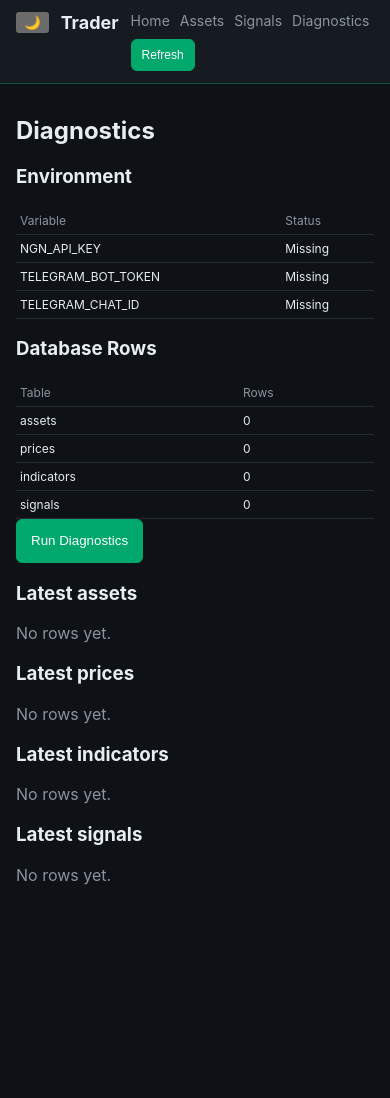
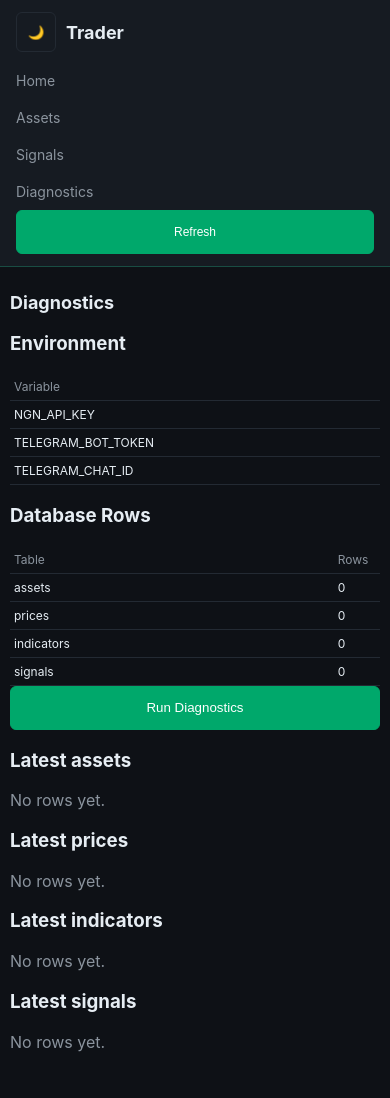
Before and after one commit to ositatochi/trader_system, a Flask app: page /diagnostics in a window 390 px wide. Before the commit the page ends 885 px from the top, so only its background shows below. Run offline with Flask 3, Linux system fonts and the light colour scheme; data that the repository does not hold is empty.

Commit message:
feat(ui): mobile-first responsive layout, scrollable tables, safe-area padding

```diff
--- a/static/style.css
+++ b/static/style.css
@@ -13,6 +13,7 @@
   --badge-stock-fg: #65e6ae;
   --badge-crypto-bg: color-mix(in srgb, var(--accent) 12%, var(--bg-elev));
   --badge-crypto-fg: #9af0c8;
+  --card-shadow: none;
 }
 
 :root[data-theme="light"] {
@@ -30,6 +31,7 @@
   --badge-stock-fg: #006b43;
   --badge-crypto-bg: color-mix(in srgb, var(--accent) 8%, white);
   --badge-crypto-fg: #005e3c;
+  --card-shadow: 0 1px 3px rgb(31 35 40 / 8%);
 }
 
 body {
@@ -47,8 +49,8 @@ body {
   border-bottom: 1px solid color-mix(in srgb, var(--accent) 28%, var(--border));
   padding: 12px 16px;
   display: flex;
-  justify-content: space-between;
   align-items: center;
+  gap: 10px;
   padding-top: max(12px, env(safe-area-inset-top));
   z-index: 100;
 }
@@ -60,10 +62,14 @@ body {
   text-decoration: none;
 }
 
+.brand { margin-right: auto; }
+
 .topbar nav a {
+  display: inline-block;
   color: var(--muted);
   text-decoration: none;
   margin-left: 12px;
+  padding: 10px;
   font-size: 14px;
 }
 
@@ -77,11 +83,14 @@ body {
 }
 
 .card {
+  box-sizing: border-box;
+  width: 100%;
   background: var(--bg-elev);
   border: 1px solid var(--border);
-  border-radius: 6px;
+  border-radius: 14px;
   padding: 14px;
   margin-bottom: 12px;
+  box-shadow: var(--card-shadow);
 }
 
 .row { display: flex; align-items: center; gap: 8px; }
@@ -111,23 +120,58 @@ body {
   cursor: pointer;
 }
 
-.btn.small { min-height: 32px; padding: 4px 10px; font-size: 12px; }
+.btn.small { min-height: 44px; padding: 4px 10px; font-size: 12px; }
 .btn.primary { background: var(--accent); border-color: var(--accent); color: var(--accent-fg); }
 .section-heading { margin-top: 28px; }
+h2 { font-size: 22px; }
+
+.theme-toggle {
+  box-sizing: border-box;
+  width: 40px;
+  min-width: 40px;
+  height: 40px;
+  min-height: 40px;
+  padding: 0;
+  border: 1px solid var(--border);
+  border-radius: 6px;
+  background: var(--bg-elev);
+  color: var(--fg);
+  cursor: pointer;
+}
 
 table { width: 100%; border-collapse: collapse; font-size: 13px; }
 th, td { padding: 8px; border-bottom: 1px solid var(--border); text-align: left; }
 th { color: var(--muted); font-weight: normal; }
+.table-wrap { max-width: 100%; overflow-x: auto; }
+.table-wrap table { min-width: 520px; }
 a { color: var(--accent); text-decoration: none; }
 .muted { color: var(--muted); }
 .small { font-size: 12px; }
 .micro { font-size: 10px; }
+.container { padding-bottom: calc(40px + env(safe-area-inset-bottom)); }
 
 @media (max-width: 600px) {
-  .topbar { align-items: flex-start; gap: 12px; }
-  .topbar nav { display: flex; align-items: center; flex-wrap: wrap; gap: 10px; }
-  .topbar nav a { margin-left: 0; }
-  .container { overflow-x: auto; }
+  .topbar {
+    display: grid;
+    grid-template-columns: 40px minmax(0, 1fr);
+    align-items: center;
+    gap: 10px;
+  }
+  .brand { grid-column: 2; margin: 0; }
+  .topbar nav {
+    grid-column: 1 / -1;
+    display: flex;
+    flex-direction: column;
+    align-items: stretch;
+    gap: 0;
+  }
+  .topbar nav a { margin: 0; padding: 10px 0; }
+  .refresh-form, .topbar nav .btn { width: 100%; }
+  .container { padding: 10px 10px calc(30px + env(safe-area-inset-bottom)); }
+  h2 { font-size: 18px; }
+  .stack-on-mobile { flex-wrap: wrap; justify-content: flex-start; }
+  .stack-on-mobile strong { flex-basis: 100%; }
+  .btn { width: 100%; }
   table { font-size: 12px; }
   th, td { padding: 6px 4px; }
 }
--- a/templates/base.html
+++ b/templates/base.html
@@ -3,6 +3,7 @@
 <head>
   <meta charset="utf-8">
   <meta name="viewport" content="width=device-width, initial-scale=1.0, viewport-fit=cover">
+  <meta name="color-scheme" content="dark light">
   <meta name="theme-color" content="#00a86b">
   <title>Trader - NGX + Crypto Analysis</title>
   <script>
--- a/templates/diagnostics.html
+++ b/templates/diagnostics.html
@@ -3,24 +3,24 @@
 <h2>Diagnostics</h2>
 
 <h3>Environment</h3>
-<table>
+<div class="table-wrap"><table>
   <thead><tr><th>Variable</th><th>Status</th></tr></thead>
   <tbody>
     {% for name, is_set in env.items() %}
     <tr><td>{{ name }}</td><td>{{ "Set" if is_set else "Missing" }}</td></tr>
     {% endfor %}
   </tbody>
-</table>
+</table></div>
 
 <h3>Database Rows</h3>
-<table>
+<div class="table-wrap"><table>
   <thead><tr><th>Table</th><th>Rows</th></tr></thead>
   <tbody>
     {% for table, count in counts.items() %}
     <tr><td>{{ table }}</td><td>{{ count }}</td></tr>
     {% endfor %}
   </tbody>
-</table>
+</table></div>
 
 <form action="/diagnostics" method="POST">
   <button type="submit" class="btn primary">Run Diagnostics</button>
--- a/templates/index.html
+++ b/templates/index.html
@@ -4,7 +4,7 @@
 {% if stock_signals %}
   {% for s in stock_signals %}
     <div class="card">
-      <div class="row header-row">
+      <div class="row header-row stack-on-mobile">
         <strong>{{ s.symbol }}</strong>
         <span class="badge badge-stock">{{ s.exchange }}</span>
         <span class="signal-{{ s.signal }}">{{ s.signal|upper }}</span>
@@ -22,7 +22,7 @@
 {% if crypto_signals %}
   {% for s in crypto_signals %}
     <div class="card">
-      <div class="row header-row">
+      <div class="row header-row stack-on-mobile">
         <strong>{{ s.symbol }}</strong>
         <span class="badge badge-crypto">{{ s.exchange }}</span>
         <span class="signal-{{ s.signal }}">{{ s.signal|upper }}</span>
--- a/templates/signals.html
+++ b/templates/signals.html
@@ -1,7 +1,7 @@
 {% extends "base.html" %}
 {% block content %}
 <h2>All Signals History</h2>
-<table>
+<div class="table-wrap"><table>
   <thead><tr><th>Timestamp</th><th>Symbol</th><th>Type</th><th>Signal</th><th>Entry</th><th>SL</th><th>TP</th><th>Notified</th></tr></thead>
   <tbody>
     {% for s in signals %}
@@ -14,5 +14,5 @@
     </tr>
     {% endfor %}
   </tbody>
-</table>
+</table></div>
 {% endblock %}
```
Also changed, not shown: templates/asset.html (+4 -4 lines), templates/assets.html (+4 -4 lines).
